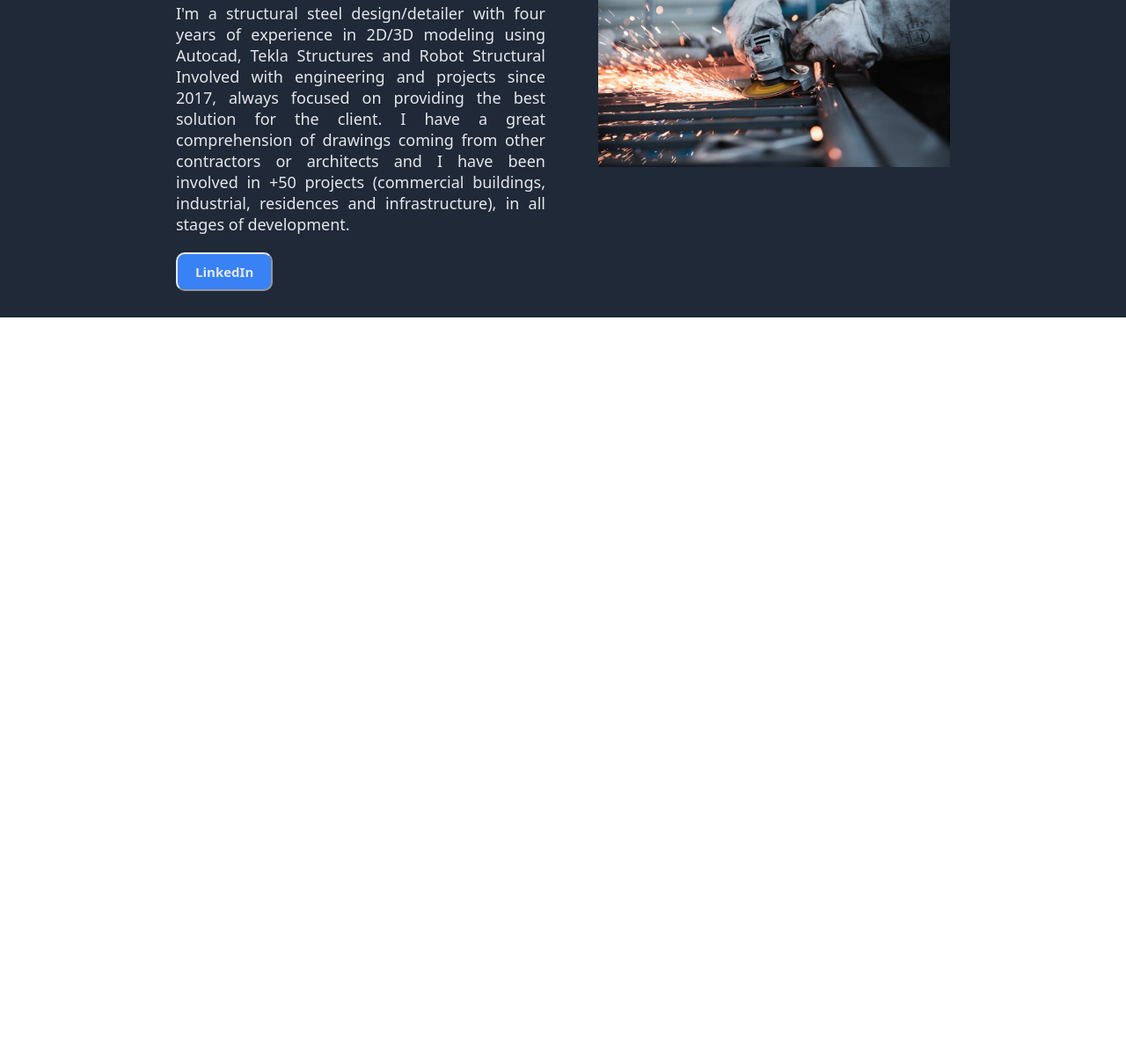
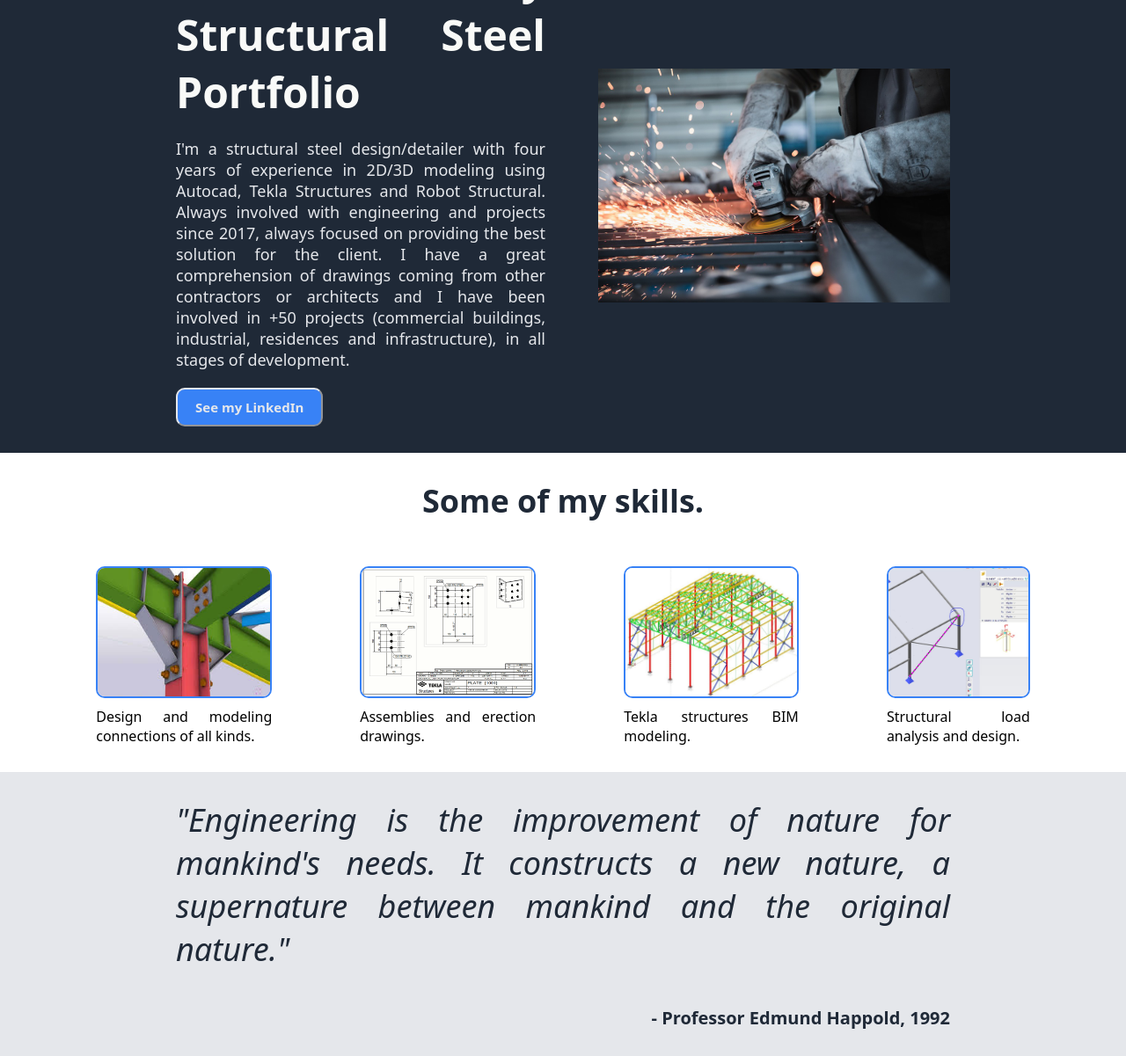
Before and after one commit to mateuscairo/landing-page, a plain HTML site: page index.html in a window 1280 px wide. Shown: the part 315-1516 px from the top of the page at 88% size. Before the commit the page ends 800 px from the top, so only its background shows below. Drawn offline with Linux system fonts and the light colour scheme.

Commit message:
Add more contenton the webpage. Such as: skills and quotation.

```diff
--- a/css/styles.css
+++ b/css/styles.css
@@ -8,6 +8,30 @@
 a {
     text-decoration: none;
     color: inherit;
+}
+
+.header {
+    background-color: #1f2937;
+    display: flex;
+    justify-content: space-between;
+    padding: 0px 200px 20px 200px;
+}
+
+.header-logo {
+    color: #f9faf8;
+    font-size: 24px;
+}
+
+.header-logo img {
+    width: 200px;
+}
+
+.right-links {
+    color: #e5e7eb;
+    font-size: 18px;
+    display: flex;
+    gap: 50px;
+    align-items: center;
 }
 
 .presenting {
@@ -53,22 +77,60 @@ a {
     max-width: 400px;
 }
 
-
-.header {
-    background-color: #1f2937;
+.information {
     display: flex;
-    justify-content: space-between;
-    padding: 20px 200px 20px 200px;
+    flex-direction: column;
+    align-items: center;
+    padding: 30px 200px 30px 200px;
+    gap: 50px;
+}
+.information .text {
+    color: #1f2937;
+    font-size: 36px;
+    font-weight: 800;
+    align-self: center;
 }
 
-.header-logo {
-    color: #f9faf8;
-    font-size: 24px;
+.skills-container{
+    display: flex;
+    flex-direction: row;
+    gap: 100px;
+    justify-content: space-between;
 }
 
-.right-links {
-    color: #e5e7eb;
-    font-size: 18px;
+.information img {
+    max-width: 200px;
+    height: 150px;
+    border: 2px solid #3882f6;
+    border-radius: 10px;
+}
+
+.skills-container > *{
+    flex:1;
     display: flex;
-    gap: 50px;
+    flex-direction: column;
+    text-align: justify;
+    gap:10px;
+    max-width: 200px;
 }
+
+.quote {
+    background-color: #e5e7eb;
+    color: #1f2937;
+    font-weight: lighter;
+    font-style: italic;
+    font-size: 36px;
+    display: flex;
+    flex-direction: column;
+    padding: 30px 200px 30px 200px;
+    text-align: justify;
+    gap: 40px;
+}
+
+.quote p {
+    align-self: flex-end;
+    color: #1f2937;
+    font-style:normal;
+    font-size: 20px;
+    font-weight: 700;
+}
--- a/index.html
+++ b/index.html
@@ -10,7 +10,7 @@
 
     <body>
         <div class="header">
-            <a class="header-logo" href="#">Header Logo</a>
+            <a class="header-logo" href="#"><img src="./images/mcestrutura.png" alt="logo"></a>
             <div class="right-links">
                 <a class="head-secondary" href="#">Projects</a>
                 <a class="head-secondary" href="#">E-mail</a>
@@ -20,14 +20,41 @@
         <div class="presenting">
             <div class="presenting-text">
                 <p class="hero">That's my Structural Steel Portfolio</p>
-                <p class="secondary-text">I'm a structural steel design/detailer with four years of experience in 2D/3D modeling using Autocad, Tekla Structures and Robot Structural
-                    Involved with engineering and projects since 2017, always focused on providing the best solution for the client.
+                <p class="secondary-text">I'm a structural steel design/detailer with four years of experience in 2D/3D modeling using Autocad, Tekla Structures and Robot Structural.
+                    Always involved with engineering and projects since 2017, always focused on providing the best solution for the client.
                     I have a great comprehension of drawings coming from other contractors or architects and I have been involved in +50 projects (commercial buildings, industrial, residences and infrastructure), in all stages of development.</p>
-                <a href="https://www.linkedin.com/in/mateus-cairo-a91181129/?locale=en_US"><button type="button">LinkedIn</button></a>
+                <a href="https://www.linkedin.com/in/mateus-cairo-a91181129/?locale=en_US"><button type="button">See my LinkedIn</button></a>
             </div>
             <div class="presenting-img">
                 <img src="./images/steel_1.jpg" alt="steel worker">
             </div>
         </div>
+        <div class="information">
+            <div class="text">Some of my skills.</div>
+            <div class="skills-container">
+                <div class="skill1">
+                    <img src="./images/connection.jpeg" alt="steel connection">
+                    <p>Design and modeling connections of all kinds.</p>
+                </div>
+                <div class="skill2">
+                    <img src="./images/drawing.png" alt="steel shop drawing">
+                    <p>Assemblies and erection drawings.</p>
+                </div>
+                <div class="skill3">
+                    <img src="./images/structure.jpg" alt="3d model structure steel">
+                    <p>Tekla structures BIM modeling.</p>
+                </div>
+                <div class="skill4">
+                    <img src="./images/calc.jpeg" alt="calculation steel model">
+                    <p>Structural load analysis and design.</p>
+                </div>
+            </div>
+        </div>
+        <div>
+            <div class="quote">
+                "Engineering is the improvement of nature for mankind's needs. It constructs a new nature, a supernature between mankind and the original nature."
+                <p>- Professor Edmund Happold, 1992</p>
+            </div>
+        </div>
     </body>
 </html>
```
Also changed, not shown: images/calc.jpeg (added), images/connection.jpeg (added), images/drawing.png (added), images/mateusengenheiro.png (added), images/mcestrutura-removebg-preview.png (added), images/mcestrutura.png (added), images/png-transparent-black-triangle-structural-steel-steel-building-welding-stainless-steel-construction-steelmaking-metal.png (added), images/structure.jpg (added).
